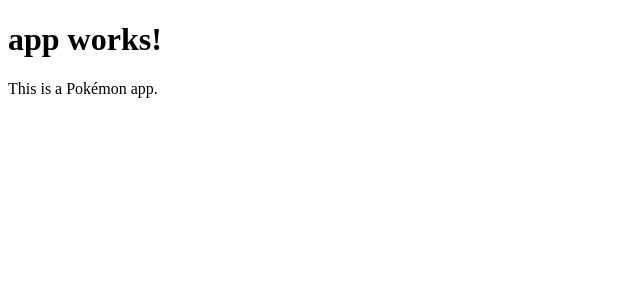
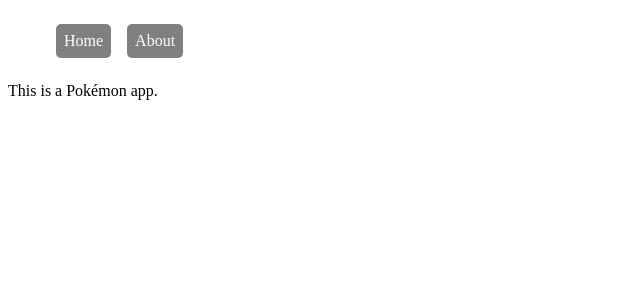
Before and after one commit to makinacorpus/angular-training, an Angular app: page /about in a window 1280 px wide. Shown: the top 300 px of the page, without its empty margins (0-640 px from the left). Built offline with nearby package versions, Linux system fonts and the light colour scheme.

Commit message:
Create navigation without routerLink

```diff
--- a/src/app/app.component.html
+++ b/src/app/app.component.html
@@ -1,4 +1,2 @@
-<h1>
-  {{title}}
-</h1>
+<app-navigation></app-navigation>
 <router-outlet></router-outlet>
--- a/src/app/app.module.ts
+++ b/src/app/app.module.ts
@@ -7,6 +7,7 @@ import { Routes, RouterModule } from '@angular/router';
 import { AppComponent } from './app.component';
 import { HomeComponent } from './home/home.component';
 import { AboutComponent } from './about/about.component';
+import { NavigationComponent } from './navigation/navigation.component';
 
 export const routes: Routes = [
   { path: '', component: HomeComponent },
@@ -17,7 +18,8 @@ export const routes: Routes = [
   declarations: [
     AppComponent,
     HomeComponent,
-    AboutComponent
+    AboutComponent,
+    NavigationComponent
   ],
   imports: [
     BrowserModule,
--- /dev/null
+++ b/src/app/navigation/navigation.component.css
@@ -0,0 +1,12 @@
+li {
+    display: inline;
+}
+li a {
+    display: inline-block;
+    margin: 0.5em;
+    padding: 0.5em;
+    border-radius: 5px;
+    background-color: grey;
+    color: white;
+    text-decoration: none;
+}
--- /dev/null
+++ b/src/app/navigation/navigation.component.html
@@ -0,0 +1,4 @@
+<ul>
+    <li><a href="/">Home</a></li>
+    <li><a href="/about">About</a></li>
+</ul>
--- /dev/null
+++ b/src/app/navigation/navigation.component.ts
@@ -0,0 +1,15 @@
+import { Component, OnInit } from '@angular/core';
+
+@Component({
+  selector: 'app-navigation',
+  templateUrl: './navigation.component.html',
+  styleUrls: ['./navigation.component.css']
+})
+export class NavigationComponent implements OnInit {
+
+  constructor() { }
+
+  ngOnInit() {
+  }
+
+}
```
Also changed, not shown: 1 other file (tests, documents, lock files or other folders).
